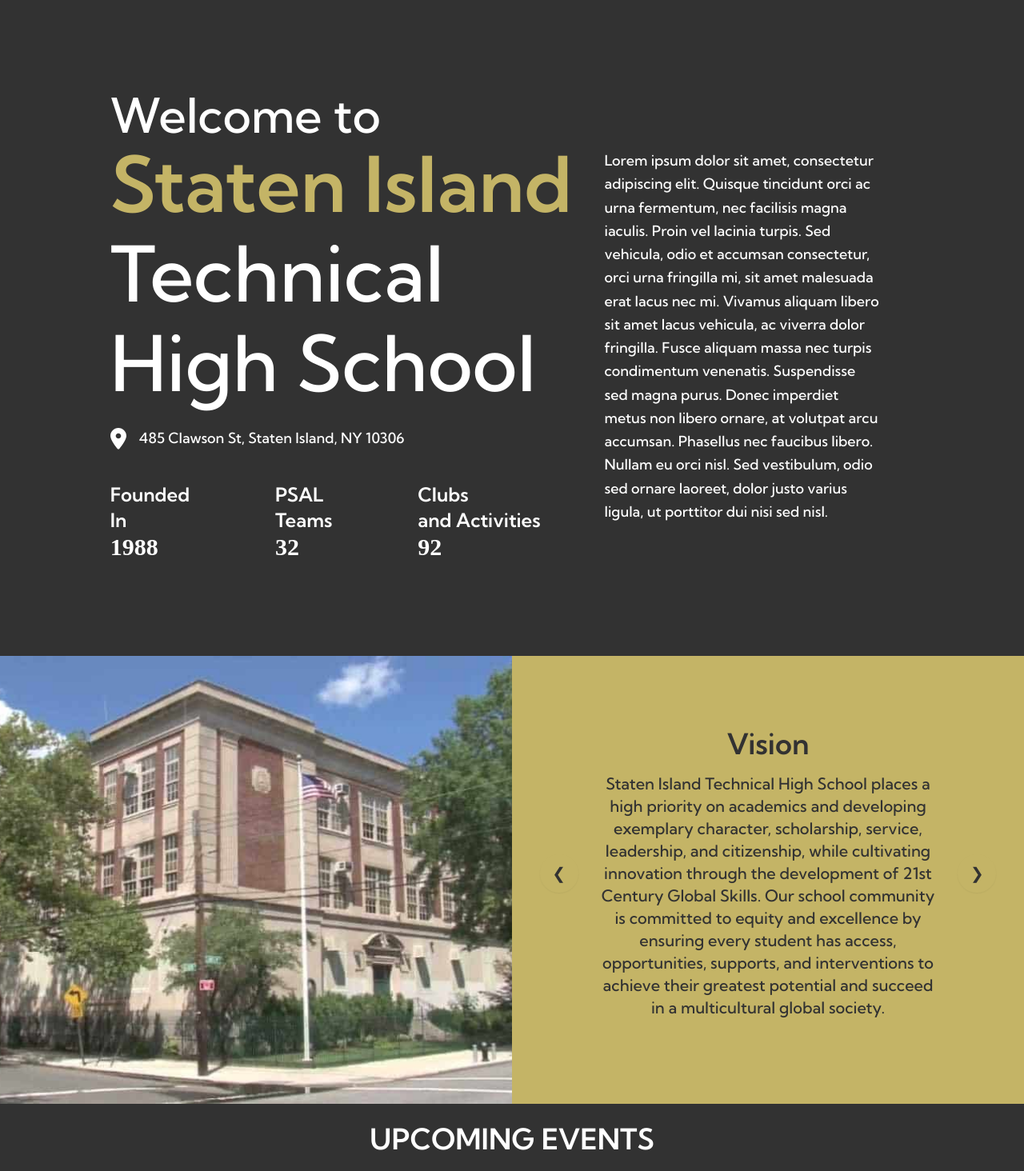
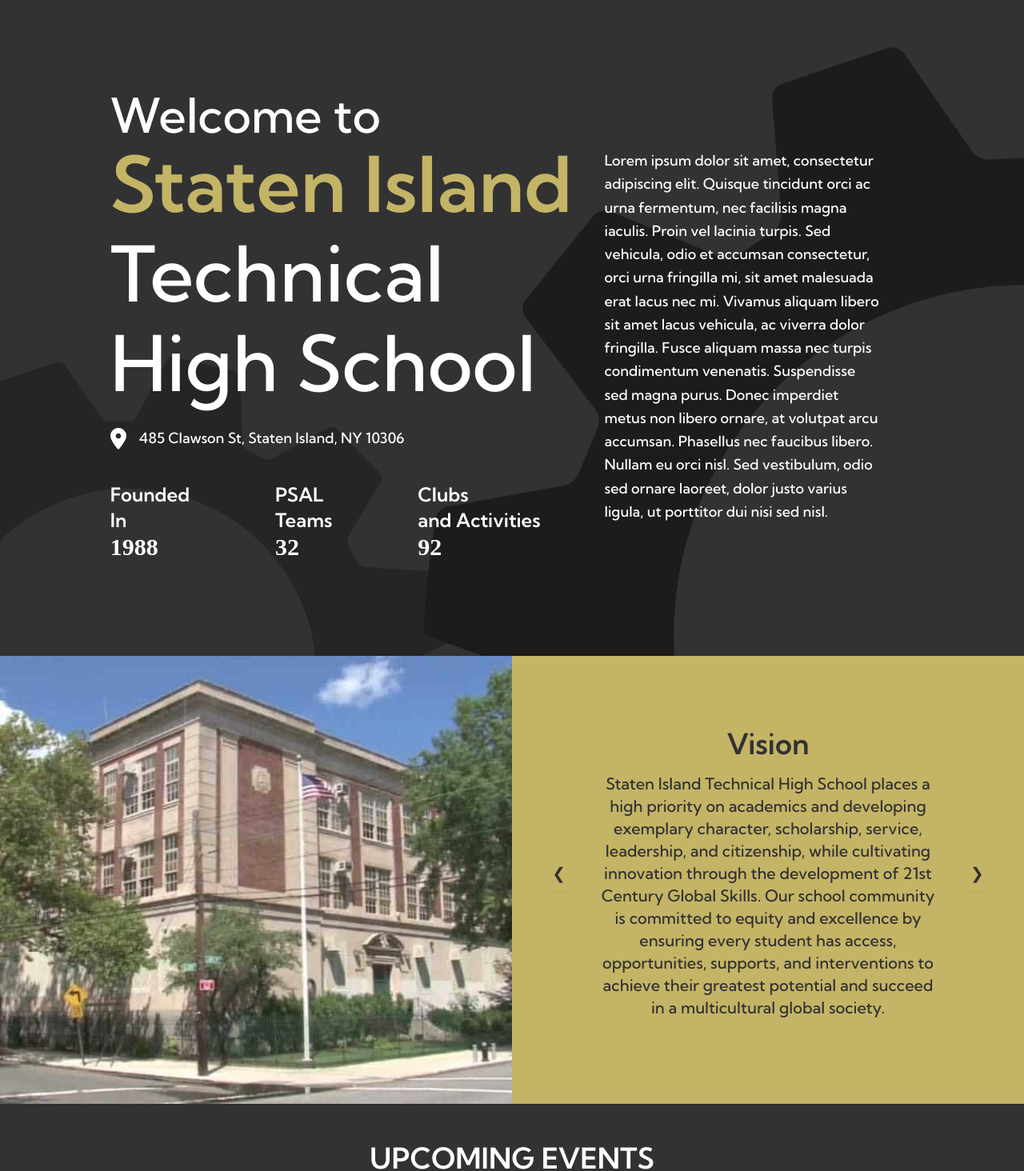
Before and after one commit to sitechtimes/SITHS-website-redesign, a Vue app in the folder siths-redesign/: page / in a window 1280 px wide. Shown: the part 48-1512 px from the top of the page at 80% size. Built offline with nearby package versions, Linux system fonts and the light colour scheme.

Commit message:
added corner gears to home page

```diff
--- a/siths-redesign/src/components/SiteFooter.vue
+++ b/siths-redesign/src/components/SiteFooter.vue
@@ -60,7 +60,7 @@
             <p class="text-lg">Lorem ipsum dolor sit amet, consectetur adipiscing elit. Quisque tincidunt orci ac urna
                 fermentum, nec facilisis magna iaculis. Proin vel lacinia turpis. Sed vehicula, odio et accumsan</p>
             <!-- social media icons -->
-            <div class="flex flex-col space-y-2">
+            <div class="flex flex-col space-y-2 z-20">
                 <h2 class="text-xl font-bold">FOLLOW US</h2>
                 <div class="flex flex-row items-center space-x-2">
                     <a href="https://www.facebook.com/SITechHS?ref=embed_page" target="_blank" rel="noopener noreferrer">
--- a/siths-redesign/src/components/UpcomingEvents.vue
+++ b/siths-redesign/src/components/UpcomingEvents.vue
@@ -1,6 +1,6 @@
 <template>
     <div class="flex flex-col justify-center items-center mt-6 space-y-8">
-        <h1 class="text-4xl font-semibold mb-8">UPCOMING EVENTS</h1>
+        <h1 class="text-4xl font-semibold mb-8 mt-6">UPCOMING EVENTS</h1>
         <div class="flex flex-row items-center justify-center space-x-8">
             <!-- event 1 -->
             <div class="flex flex-col items-center h-36">
--- a/siths-redesign/src/views/HomePage.vue
+++ b/siths-redesign/src/views/HomePage.vue
@@ -1,7 +1,13 @@
 <template>
-    <div class="w-full h-screen flex flex-row justify-center items-center">
+  <div class="w-full h-screen flex flex-row justify-center items-center relative">
+    <!-- background gears -->
+    <div class="absolute inset-0 z-0 h-full w-full">
+      <img class="absolute left-0 bottom-0" src="../assets/imgs/left-gear.svg" alt="">
+      <img class="absolute right-0 bottom-0" src="../assets/imgs/right-gear.svg" alt="">
+    </div>
+
     <!-- left side -->
-      <div class="flex flex-col justify-center items-start">
+    <div class="flex flex-col justify-center items-start z-10">
       <!-- header texts -->
       <div class="text-left">
         <h1 class="text-6xl mb-2">Welcome to</h1>
@@ -27,17 +33,17 @@
           </div>
         </div>
       </div>
-
     </div>
 
     <!-- right side -->
-      <div class="w-1/3 h-full p-10 flex flex-col justify-center">
+    <div class="w-1/3 h-full p-10 flex flex-col justify-center z-10">
       <!-- filler -->
       <p class="text-lg leading-relaxed">
         Lorem ipsum dolor sit amet, consectetur adipiscing elit. Quisque tincidunt orci ac urna fermentum, nec facilisis magna iaculis. Proin vel lacinia turpis. Sed vehicula, odio et accumsan consectetur, orci urna fringilla mi, sit amet malesuada erat lacus nec mi. Vivamus aliquam libero sit amet lacus vehicula, ac viverra dolor fringilla. Fusce aliquam massa nec turpis condimentum venenatis. Suspendisse sed magna purus. Donec imperdiet metus non libero ornare, at volutpat arcu accumsan. Phasellus nec faucibus libero. Nullam eu orci nisl. Sed vestibulum, odio sed ornare laoreet, dolor justo varius ligula, ut porttitor dui nisi sed nisl.
       </p>
     </div>
   </div>
+
   <MissionStatement />
   <UpcomingEvents />
 </template>
@@ -45,6 +51,4 @@
 <script setup>
 import MissionStatement from '@/components/MissionStatement.vue';
 import UpcomingEvents from '@/components/UpcomingEvents.vue';
-
-
 </script>
--- a/siths-redesign/tailwind.config.js
+++ b/siths-redesign/tailwind.config.js
@@ -18,6 +18,8 @@ export default {
       },
       backgroundImage: {
         "city-skyline" : "url('./imgs/cityskyline.png')",
+        "left-gear": "url('./imgs/left-gear.svg')",
+        "right-gear": "url('./imgs/right-gear.svg')",
       }
     },
 
```
Also changed, not shown: siths-redesign/src/assets/imgs/left-gear.svg, siths-redesign/src/assets/imgs/right-gear.svg. Lines whose indentation alone changed are shown as unchanged.
